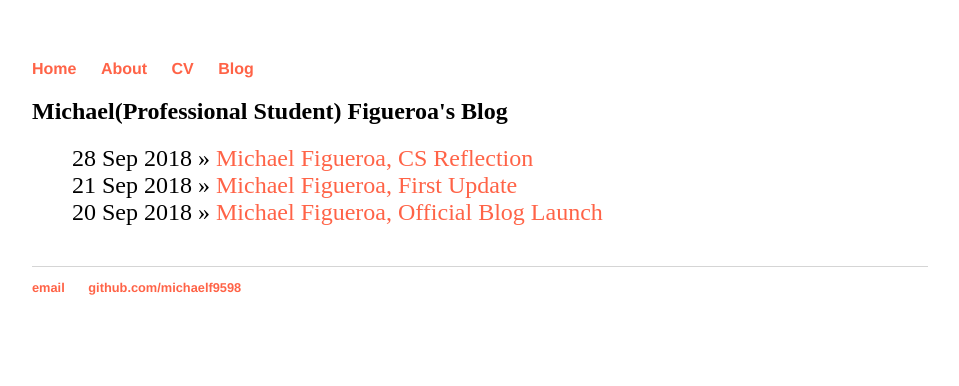
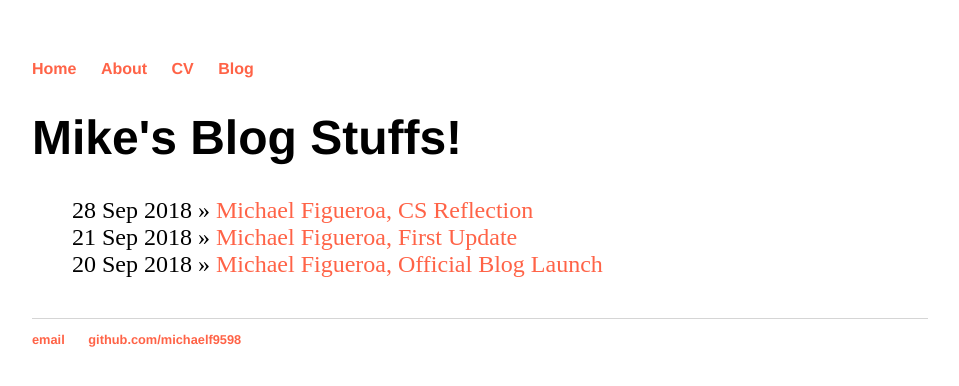
Before and after one commit to michaelf9598/michaelf9598.github.io, a Jekyll site: the page built from blog/index.html, in a window 1280 px wide. Shown: the top 386 px of the page, without its empty margins (160-1119 px from the left). Built offline with Jekyll 4.4.1, drawn with Linux system fonts in a browser that asks for light colours.

Commit message:
Update index.html

```diff
--- a/blog/index.html
+++ b/blog/index.html
@@ -1,8 +1,8 @@
 ---
 layout: default
-title: Michael(Professional Student) Figueroa's Blog
+title: Mike's Blog Stuffs!
 ---
-	<h2>{{ page.title }}</h2>
+	<h1>{{ page.title }}</h1>
 	<ul class="posts">
 
 	  {% for post in site.posts %}
```
